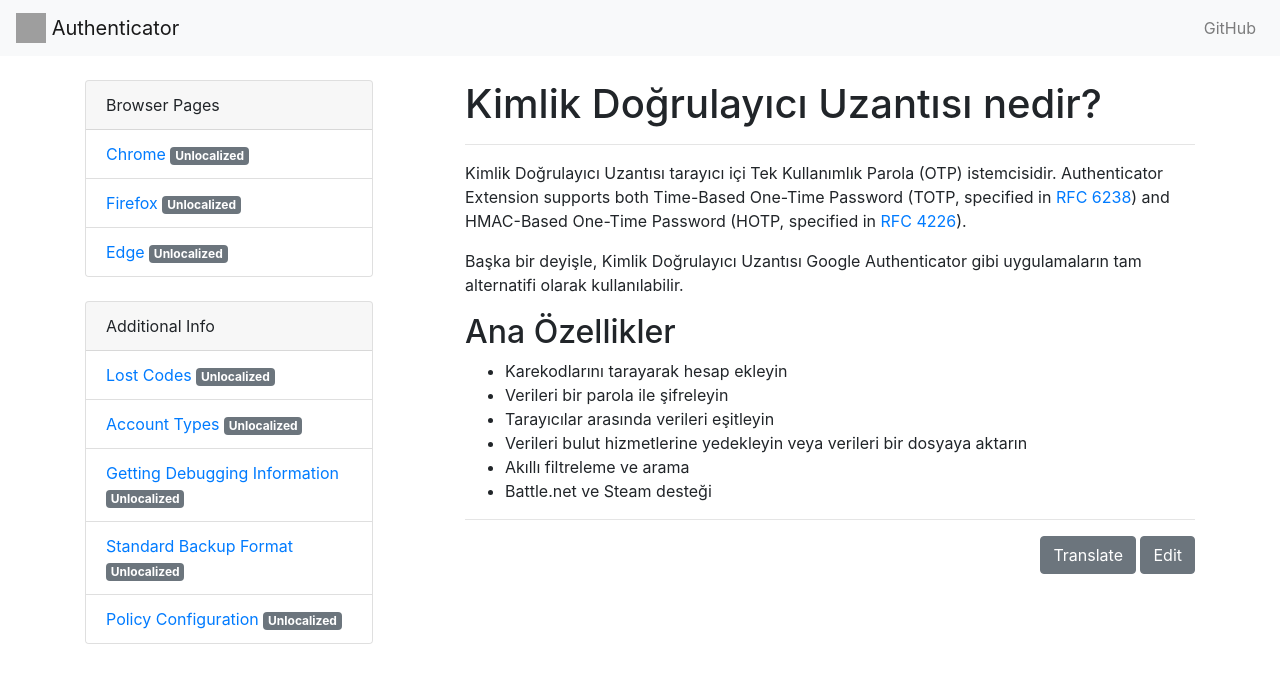
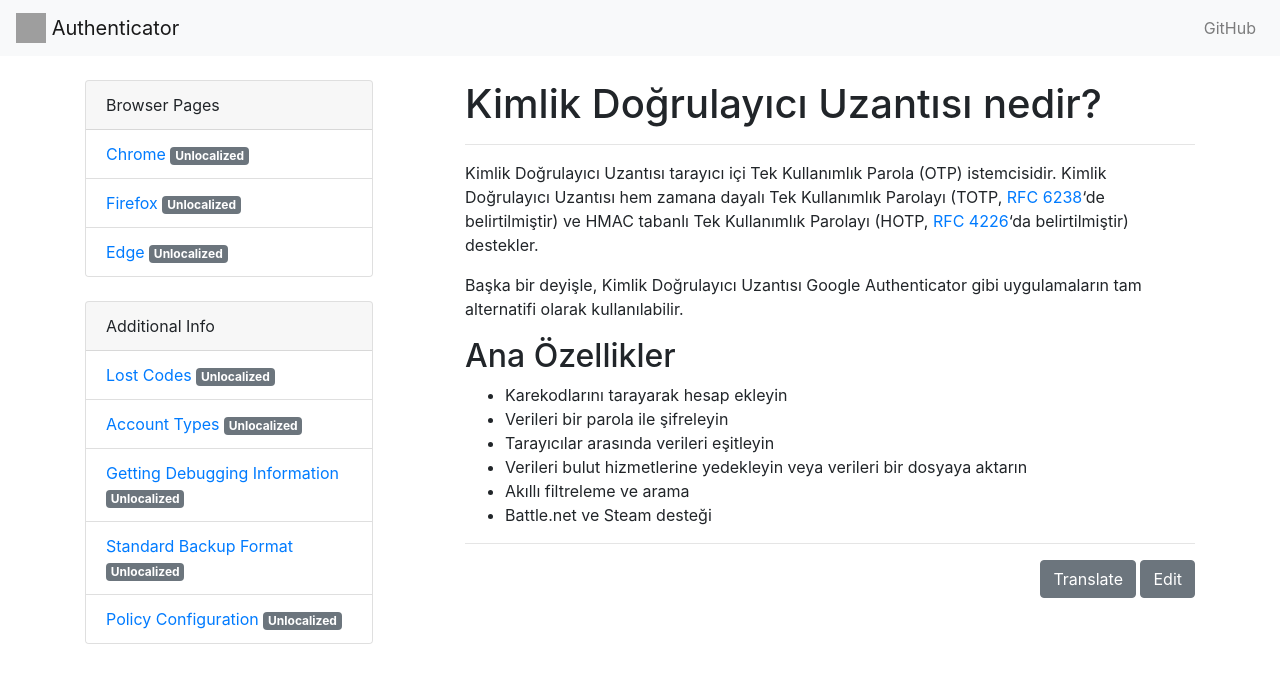
Before and after one commit to Authenticator-Extension/authenticator.cc, a Jekyll site: the page built from docs/tr/overview.md, in a window 1280 px wide. Shown: the top 683 px of the page. Built offline with Jekyll 4.4.1, drawn with Linux system fonts in a browser that asks for light colours; our own code applies the rules of GitHub Pages for plain Markdown files; grey boxes are pictures that could not be loaded.

Commit message:
New translations overview.md (Turkish)

```diff
--- a/docs/tr/overview.md
+++ b/docs/tr/overview.md
@@ -5,7 +5,7 @@ lang: en
 ver: 1
 ---
 
-Kimlik Doğrulayıcı Uzantısı tarayıcı içi Tek Kullanımlık Parola (OTP) istemcisidir. Authenticator Extension supports both Time-Based One-Time Password (TOTP, specified in [RFC 6238](https://tools.ietf.org/html/rfc6238)) and HMAC-Based One-Time Password (HOTP, specified in [RFC 4226](https://tools.ietf.org/html/rfc4226)).
+Kimlik Doğrulayıcı Uzantısı tarayıcı içi Tek Kullanımlık Parola (OTP) istemcisidir. Kimlik Doğrulayıcı Uzantısı hem zamana dayalı Tek Kullanımlık Parolayı (TOTP, [RFC 6238](https://tools.ietf.org/html/rfc6238)'de belirtilmiştir) ve HMAC tabanlı Tek Kullanımlık Parolayı (HOTP, [RFC 4226](https://tools.ietf.org/html/rfc4226)'da belirtilmiştir) destekler.
 
 Başka bir deyişle, Kimlik Doğrulayıcı Uzantısı Google Authenticator gibi uygulamaların tam alternatifi olarak kullanılabilir.
 
```
